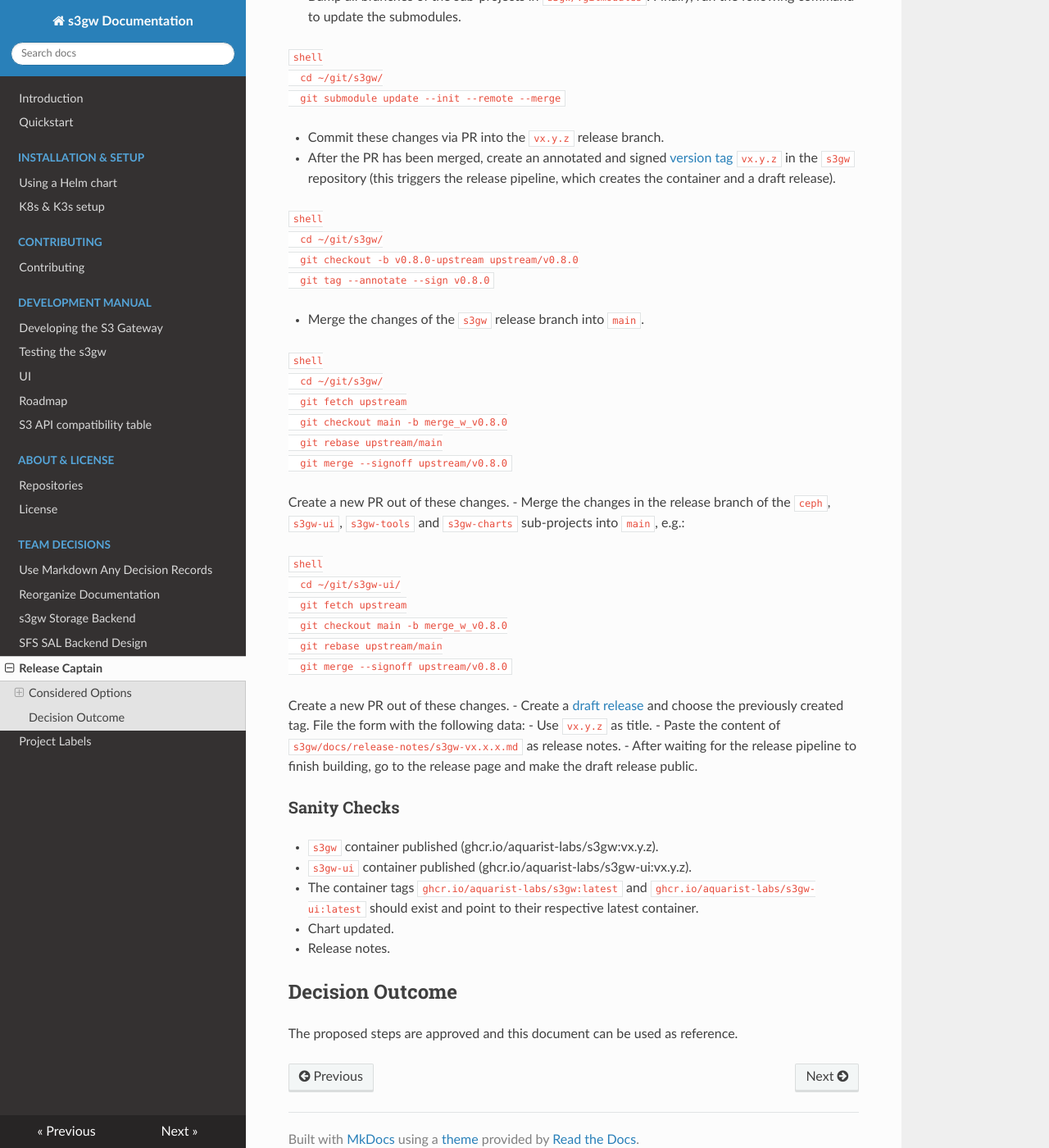
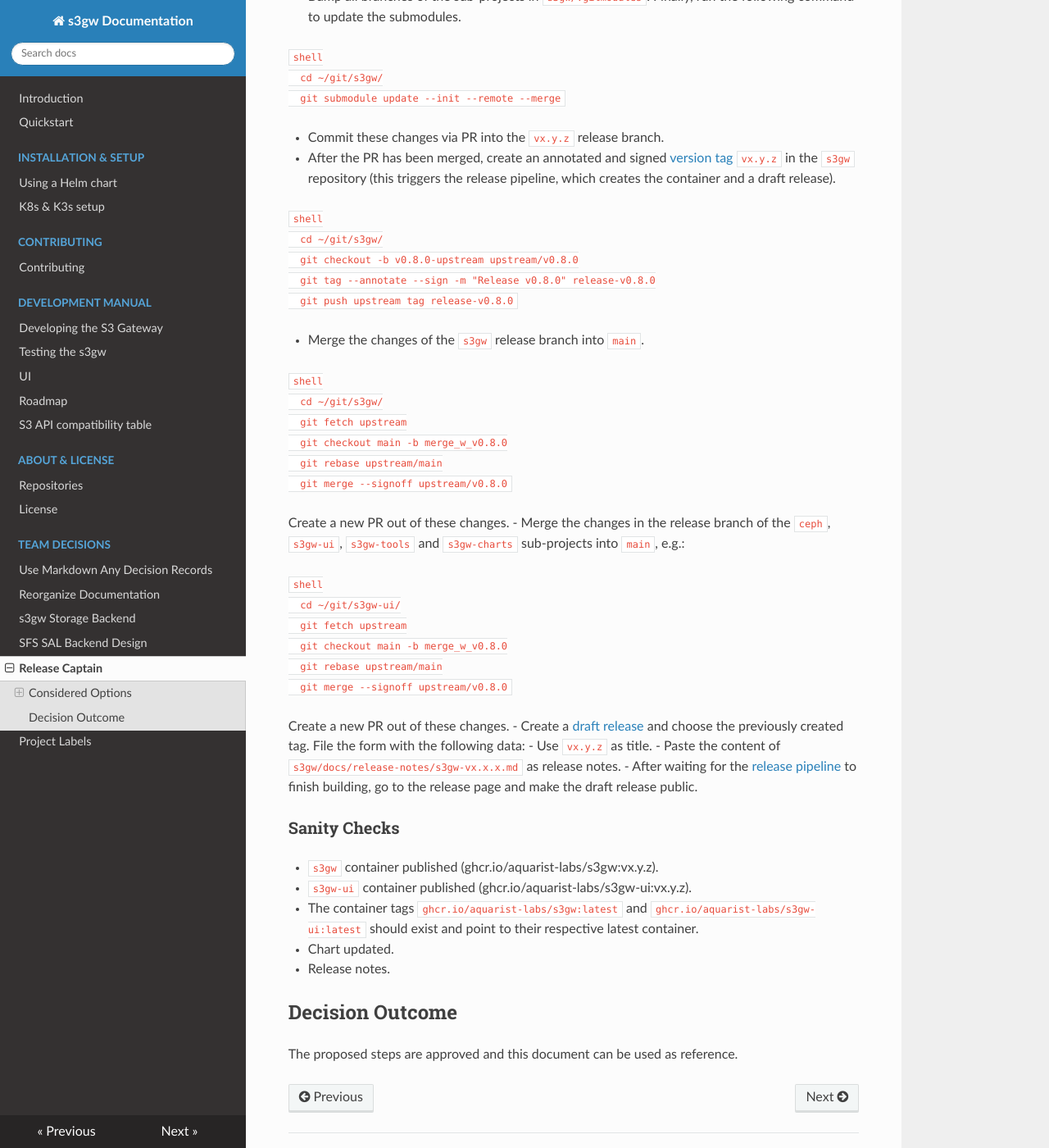
Before and after one commit to s3gw-tech/s3gw, an MkDocs documentation site: the page built from docs/decisions/0004-release-captain.md, in a window 1280 px wide and 1400 px high, scrolled down 1335 px. Shown: the whole window at 82% size. Built offline with MkDocs 1.6.1, drawn with Linux system fonts in a browser that asks for light colours; nearby versions of some CDN libraries; some of the changed lines change nothing that is shown.

Commit message:
Update docs. We need to name the tag different than the branch to prevent a name collision.
Signed-off-by: Volker Theile <vtheile@suse.com>

````diff
--- a/docs/decisions/0004-release-captain.md
+++ b/docs/decisions/0004-release-captain.md
@@ -68,7 +68,8 @@ After the testing phase the following actions need to be done:
   ```shell
   cd ~/git/s3gw/
   git checkout -b v0.8.0-upstream upstream/v0.8.0
-  git tag --annotate --sign v0.8.0
+  git tag --annotate --sign -m "Release v0.8.0" release-v0.8.0
+  git push upstream tag release-v0.8.0
   ```
 
 - Merge the changes of the `s3gw` release branch into `main`.
@@ -99,8 +100,8 @@ After the testing phase the following actions need to be done:
   - Use `vx.y.z` as title.
   - Paste the content of `s3gw/docs/release-notes/s3gw-vx.x.x.md` as
     release notes.
-- After waiting for the release pipeline to finish building, go to the release
-  page and make the draft release public.
+- After waiting for the [release pipeline][4] to finish building, go to the
+  release page and make the draft release public.
 
 ### Sanity Checks
 
@@ -119,3 +120,4 @@ The proposed steps are approved and this document can be used as reference.
 [1]: https://github.com/aquarist-labs/s3gw-ui/branches
 [2]: https://git-scm.com/book/en/v2/Git-Basics-Tagging
 [3]: https://github.com/aquarist-labs/s3gw/releases/new
+[4]: https://github.com/aquarist-labs/s3gw/actions/workflows/release.yaml
````
Also changed, not shown: 1 other file.
